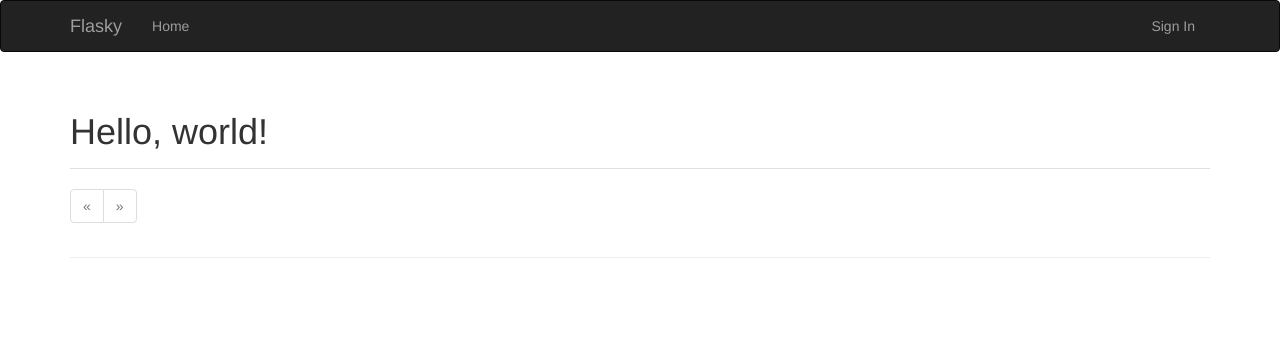
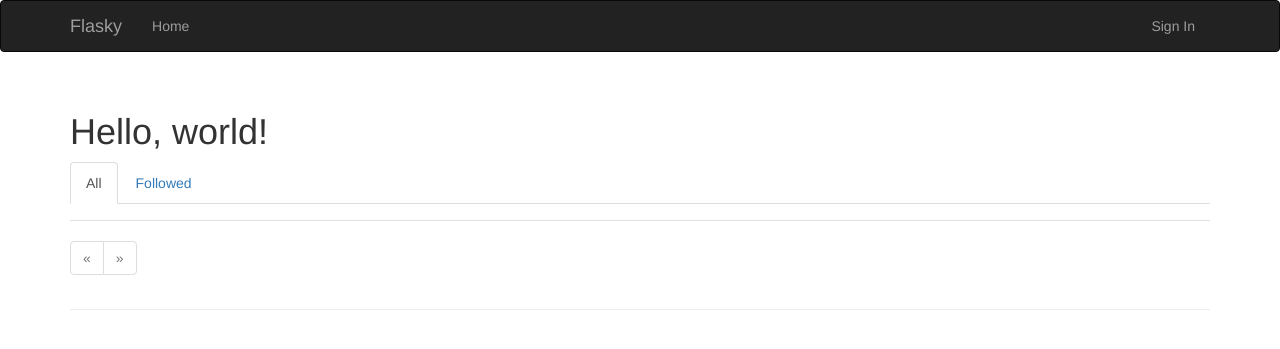
Before and after one commit to lyl-lucas/Flask-blog, a Flask app: page / in a window 1280 px wide. Shown: the top 349 px of the page. Run offline with Flask 2, Linux system fonts and the light colour scheme; data that the repository does not hold is empty; some libraries are stand-ins or nearby versions.

Commit message:
followed posts

```diff
--- a/app/main/views.py
+++ b/app/main/views.py
@@ -1,5 +1,5 @@
 from flask import render_template, request, redirect, url_for, flash,\
-    current_app, abort
+    current_app, abort, make_response
 from . import main
 from .forms import PostForm, EditProfileForm, EditProfileAdminForm
 from ..models import User, Role, Post, Permission, Follow
@@ -20,12 +20,20 @@ def index():
         db.session.add(post)
         return redirect(url_for('.index'))
     page = request.args.get('page', 1, type=int)  # 从URL中获得page若不存在则设置为1
-    pagination = Post.query.order_by(Post.timestamp.desc()).paginate(
+    show_followed = False
+    if current_user.is_authenticated:
+        show_followed = bool(request.cookies.get('show_followed', ''))
+    if show_followed:
+        query = current_user.followed_posts
+    else:
+        query = Post.query
+    pagination = query.order_by(Post.timestamp.desc()).paginate(
         page, per_page=current_app.config['FLASK_POSTS_PER_PAGE'],
         error_out=False)
     posts = pagination.items
     return render_template(
-        'index.html', form=form, posts=posts, pagination=pagination)
+        'index.html', form=form, posts=posts,
+        pagination=pagination, show_followed=show_followed)
 
 
 @main.route('/user/<username>')
@@ -169,3 +177,18 @@ def followed_by(username):
     return render_template('followers.html', title='Following',
                            user=user, follows=follows,
                            pagination=pagination, endpoint='.followed_by')
+
+
+@main.route('/all')
+@login_required
+def show_all():
+    resp = make_response(redirect(url_for('.index')))
+    resp.set_cookie('show_followed', '', max_age=30 * 24 * 60 * 60)
+    return resp
+
+
+@main.route('/followed')
+def show_followed():
+    resp = make_response(redirect(url_for('.index')))
+    resp.set_cookie('show_followed', '1', max_age=30 * 24 * 60 * 60)
+    return resp
--- a/app/models.py
+++ b/app/models.py
@@ -133,6 +133,11 @@ class User(UserMixin, db.Model):
     @password.setter
     def password(self, password):
         self.password_hash = generate_password_hash(password)
+
+    @property
+    def followed_posts(self):
+        return Post.query.join(Follow, Follow.followed_id == Post.author_id)\
+            .filter(Follow.follower_id == self.id)
 
     def verify_password(self, password):
         return check_password_hash(self.password_hash, password)
--- a/app/templates/index.html
+++ b/app/templates/index.html
@@ -15,7 +15,18 @@
             {{ wtf.quick_form(form) }}
             {% endif %}
         </div>
-        {% include "_posts.html" %}
+        <div class="post-tabs">
+            <ul class="nav nav-tabs">
+                <li {% if not show_followed %}class="active"{% endif %}>
+                <a href="{{ url_for('.show_all') }}" >All</a>
+                </li>
+
+                <li {% if show_followed %} class="active" {% endif %} ><a href="{{ url_for('.show_followed') }}" >
+                Followed</a>
+                </li>
+            </ul>
+                {% include "_posts.html" %}
+        </div>
         {% if pagination %}
         <div>
             {{ macros.pagination_widget(pagination, ".index" ) }}
```
Also changed, not shown: data.sqlite.
